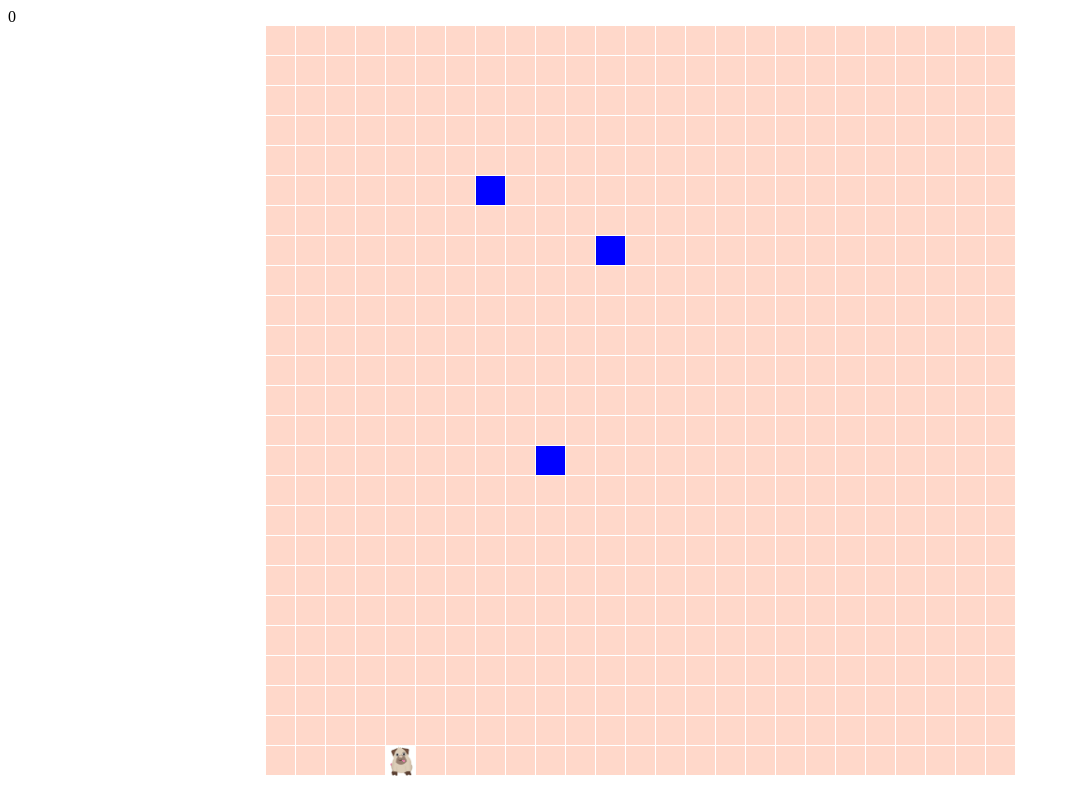
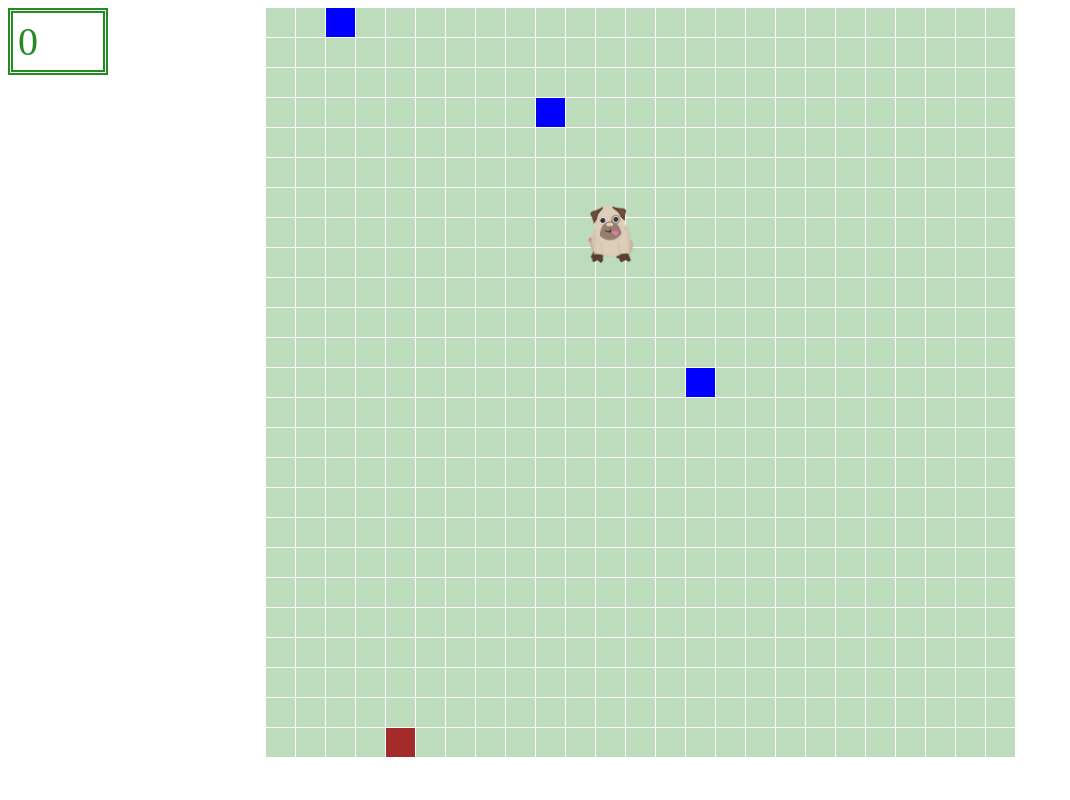
Before and after one commit to clarelisbeth/puggersgame, a website: page game/app/static/index.html in a window 1280 px wide. Shown: the whole page, without its empty margins (0-1070 px from the left). Drawn offline with Linux system fonts and the light colour scheme.

Commit message:
moving loot

```diff
--- a/game/app/scripts/main.js
+++ b/game/app/scripts/main.js
@@ -48,9 +48,13 @@
 // Don't let the player move outside of the boundary walls
 // Get more than one piece of loot going
 
-// TODO:
+// ***********************
+
+// 19th Aug
 // Get the pieces of loot moving around in random directions
-//
+// put in fences that the loot and player cannot get through
+
+// ***********************
 
 
   var Game = {};
@@ -81,6 +85,38 @@
       instance.location = location;
       Game.grid.getCell(location).classList.add(instance.templateClass);
     };
+
+    Grid.prototype.changeLootLocation = function(lootPiece) {
+      var oldLocation = lootPiece.location,
+        oldX = oldLocation[0],
+        oldY = oldLocation[1],
+        newX = oldX,
+        newY = oldY,
+        newLocation = '',
+        x = Math.floor(Math.random() * 3) - 1,
+        y = Math.floor(Math.random() * 3) - 1;
+      if ( x !== 0 ) {
+        newX = oldX + x;
+      }
+      if ( x === 0 ) {
+        newY = oldY + y;
+      }
+      if ((newY > 25) || (newY < 1)) {
+        newY = oldY;
+      }
+      if ((newX > 25) || (newX < 1)) {
+        newX = oldX;
+      }
+      newLocation = [ newX, newY ];
+      Game.grid.updateItemLocation( oldLocation, newLocation, lootPiece, 'loot' );
+    };
+
+    Grid.prototype.updateItemLocation = function (oldLocation, newLocation, item, itemClass) {
+      item.location = newLocation;
+      Game.grid.getCell( oldLocation ).classList.remove(itemClass);
+      Game.grid.getCell( newLocation ).classList.add(itemClass);
+    };
+
 
     return Grid;
 
@@ -131,16 +167,18 @@
       if ((newX > 25) || (newX < 1)) {
         newX = oldX;
       }
+
       newLocation = [ newX, newY ];
-      Game.player.location = newLocation;
-      Game.grid.getCell( oldLocation ).classList.remove('player');
-      Game.grid.getCell( newLocation ).classList.add('player');
+      if (Game.grid.getCell(newLocation).classList.contains('fence')) {
+        newLocation = oldLocation;
+      }
+
+      Game.grid.updateItemLocation( oldLocation, newLocation, Game.player, 'player' );
     }
 
     Player.prototype.incrementScore = function() {
       this.score++;
       document.querySelector('.score').innerHTML = this.score;
-      // console.log(this.score);
     };
 
     return Player;
@@ -156,11 +194,22 @@
 
   })();
 
+
+  var Fence = (function() {
+    var Fence = function() {
+      this.templateClass = 'fence';
+    };
+    return Fence;
+  })();
+
+
+
   Game = {
 
     grid: null,
     player: null,
     loot: null,
+    fence: null,
 
     createLoot: function(){
       var arr = ['a','b','c'],
@@ -168,6 +217,12 @@
           return new Loot();
         } );
       return lootArr;
+    },
+
+    createFence: function(){
+      var fence = new Fence();
+      Game.setStartLocation(fence);
+      return fence;
     },
 
     setStartLocation: function( gameElement ) {
@@ -193,10 +248,11 @@
       this.grid = new Grid();
       this.player = new Player();
       this.loot = this.createLoot();
+      this.fence = this.createFence();
       this.setStartLocation( this.player );
       this.setLootStartLocations();
       this.showScore( this.player );
-      setInterval( this.tick, 500 );
+      setInterval( this.tick, 300 );
     },
 
     tick: function() {
@@ -205,13 +261,16 @@
 
       for (var i=0; i < numLoot; i++) {
 
+        Game.grid.changeLootLocation(Game.loot[i]);
+
         if ( (Game.player.location[0]) === (Game.loot[i].location[0]) && (Game.player.location[1]) === (Game.loot[i].location[1]) ) {
           Game.player.incrementScore();
+
           Game.grid.getCell( Game.loot[i].location ).classList.remove('loot');
-
           var randomCell = Game.grid.getRandomCell();
           Game.loot[i].location = randomCell;
           Game.grid.setCellContent( randomCell, Game.loot[i] );
+
         }
       }
 
--- a/game/app/styles/components/_grid.sass
+++ b/game/app/styles/components/_grid.sass
@@ -12,12 +12,15 @@
   height: 30px
   border-left: 1px solid white
   border-bottom: 1px solid white
-  background: rgba(coral,0.3)
+  background: rgba(forestgreen,0.3)
   float: left
 
 .player
   height: 30px
-  background: white
+  background: none
+  border: none
+  transform: scale(2)
+  box-shadow: (1,1,1,#333)
   &:before
     content: ''
     display: block
@@ -32,3 +35,16 @@
 .loot
   background: blue
   height: 30px
+
+
+
+.score
+  font-size: 40px
+  color: forestgreen
+  border: 5px double forestgreen
+  width: 100px
+  float: left
+  padding: 5px
+
+.fence
+  background: brown
```
Also changed, not shown: game/app/styles/main.css. Lines whose indentation alone changed are shown as unchanged.
